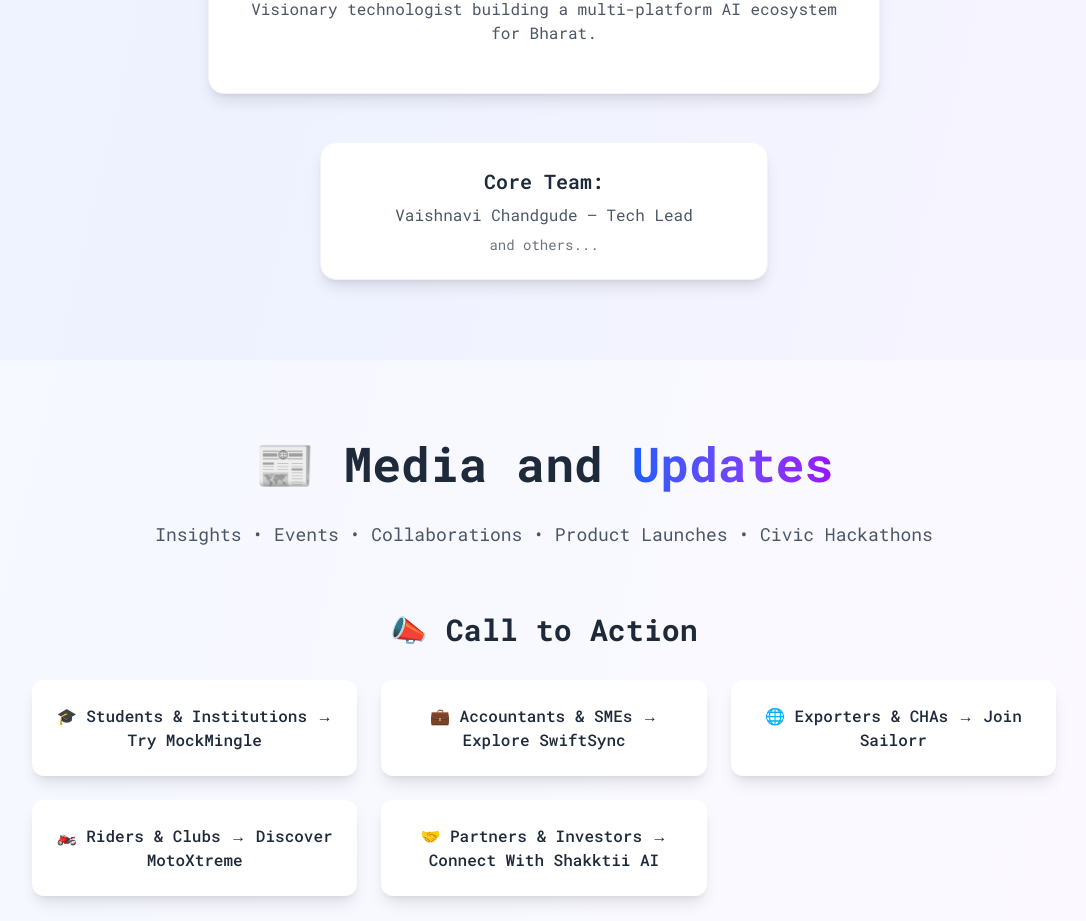
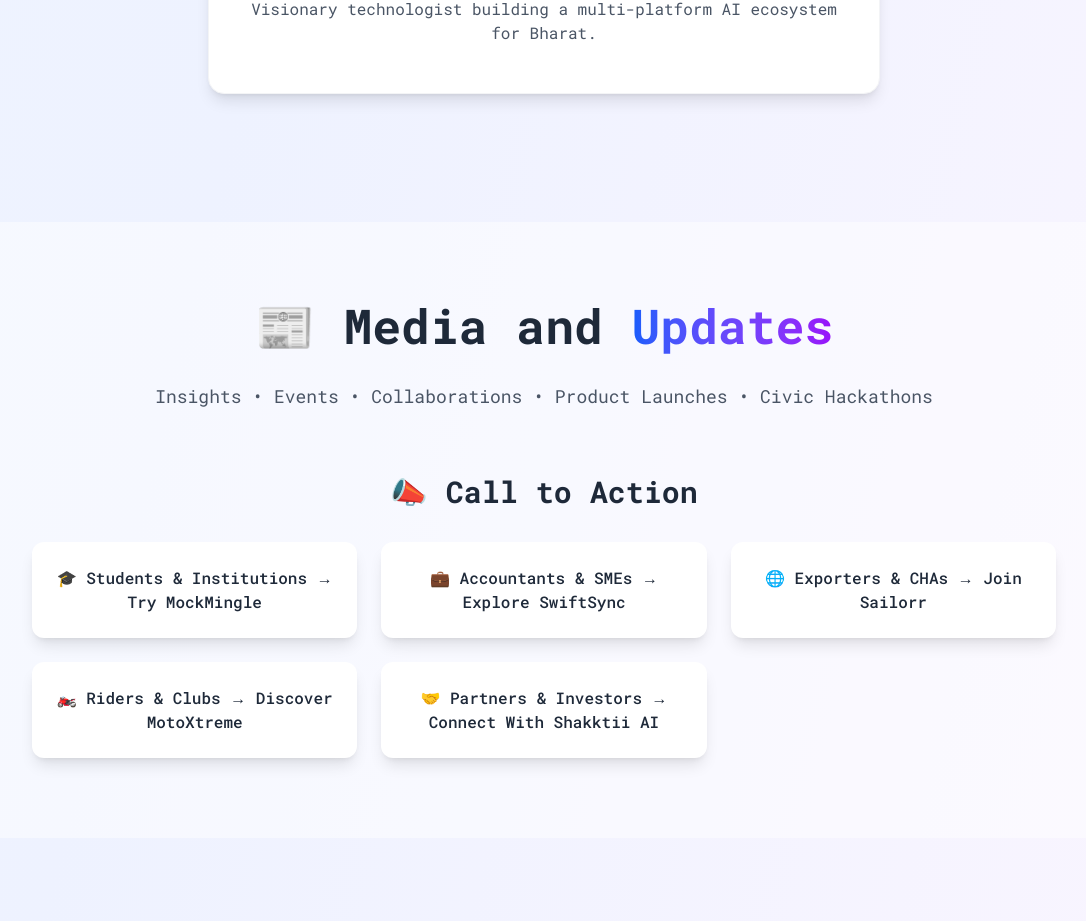
Before and after one commit to shakktiiai-source/shakktii_website, a Next.js app: page / in a window 1280 px wide. Shown: the part 3870-4791 px from the top of the page, without its empty margins (96-1182 px from the left). Built offline with nearby package versions, Linux system fonts and the light colour scheme.

Commit message:
remove tech team section

```diff
--- a/src/app/page.js
+++ b/src/app/page.js
@@ -342,13 +342,13 @@
             </div>
           </div>
 
-          <div className="max-w-md mx-auto">
+       {/*   <div className="max-w-md mx-auto">
             <div className="bg-white dark:bg-gray-800 rounded-2xl p-6 shadow-lg border border-gray-100 dark:border-gray-700">
               <h4 className="text-xl font-semibold text-gray-800 dark:text-gray-100 mb-2">Core Team:</h4>
               <p className="text-gray-600 dark:text-gray-300">Vaishnavi Chandgude – Tech Lead</p>
               <p className="text-gray-500 dark:text-gray-400 text-sm mt-2">and others...</p>
             </div>
-          </div>
+          </div>*/}
         </div>
       </section>
 
```
Also changed, not shown: 1 other file (tests, documents, lock files or other folders).
